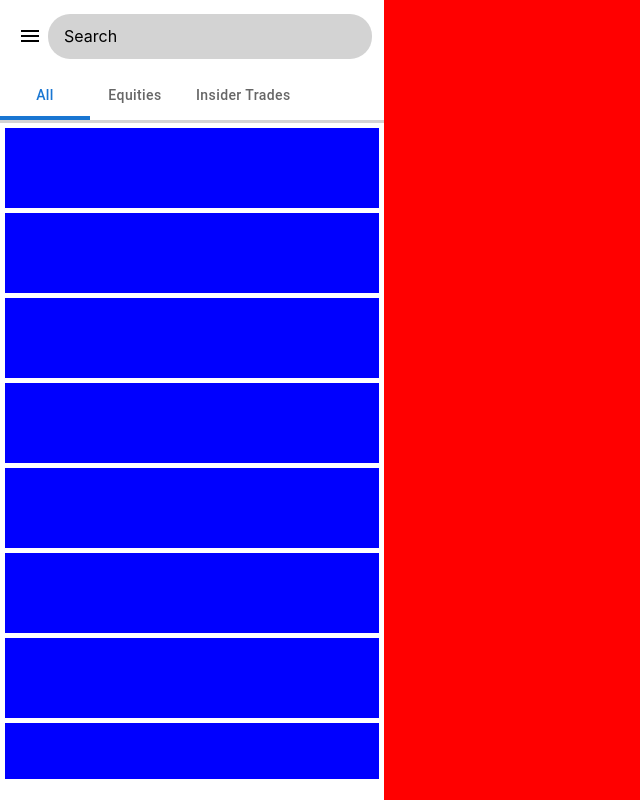
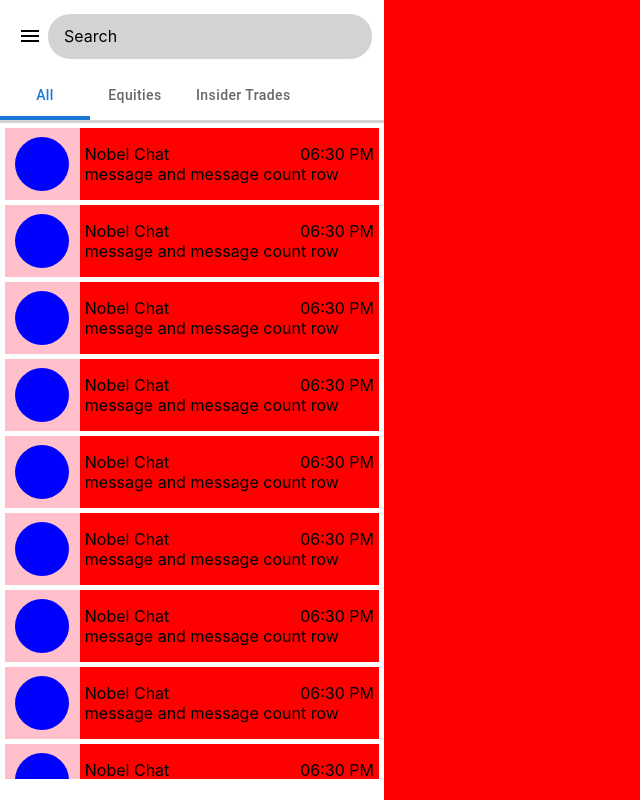
Before and after one commit to RISHIGOLI/portfolio-website, a React (Create React App) app: page / in a window 1280 px wide. Shown: the whole page, without its empty margins (0-640 px from the left). Built offline with nearby package versions, Linux system fonts and the light colour scheme; the HTML template or start-up script is replaced by a standard one.

Commit message:
created chat tabs list

```diff
--- /dev/null
+++ b/src/components/LeftSideSection/Chat.js
@@ -0,0 +1,25 @@
+import { Grid, Box } from '@material-ui/core'
+
+function Chat() {
+    return (
+        // main container
+        <Grid style={{ width: '100%', height: '100%', backgroundColor: 'pink', display: 'flex', justifyContent: 'flex-start' }}>
+            {/* badge container */}
+            <Grid style={{ width: '20%', height: '100%', display: 'flex', justifyContent: 'center', alignItems: 'center' }}>
+                <Box style={{ height: '54px', width: '54px', borderRadius: '50%', backgroundColor: 'blue' }}></Box>
+            </Grid>
+            {/* info container */}
+            <Grid style={{ width: '80%', height: '100%', backgroundColor: 'red', display: 'flex', flexDirection: 'column', justifyContent: 'center' }}>
+                <Grid style={{ width: '100%', display: 'flex', justifyContent: 'space-between' }}>
+                    <Box style={{marginLeft: '5px'}}>Nobel Chat</Box>
+                    <Box style={{marginRight: '5px'}}>06:30 PM</Box>
+                </Grid>
+                <Grid style={{width: '100%', margin: '0px 5px'}}>
+                    message and message count row
+                </Grid>
+            </Grid>
+        </Grid>
+    )
+}
+
+export default Chat
--- a/src/components/LeftSideSection/Chats.js
+++ b/src/components/LeftSideSection/Chats.js
@@ -2,6 +2,7 @@ import React, { useState, useRef, useEffect } from 'react';
 import { Grid, makeStyles } from '@material-ui/core'
 import Tabs from '@mui/material/Tabs';
 import Tab from '@mui/material/Tab';
+import Chat from './Chat';
 
 const useStyles = makeStyles((theme) => ({
     tabsContainer: {
@@ -82,8 +83,8 @@ function Chats() {
                 <Grid style={{ overflowY: 'auto', padding: '5px' }}>
                     {
                         chats.map((chat, index) => (
-                            <Grid style={{ height: '80px', width: '100%', backgroundColor: 'blue', marginBottom: '5px' }}>
-
+                            <Grid style={{ height: '72px', width: '100%', marginBottom: '5px' }}>
+                                <Chat/>
                             </Grid>
                         ))
                     }
```
